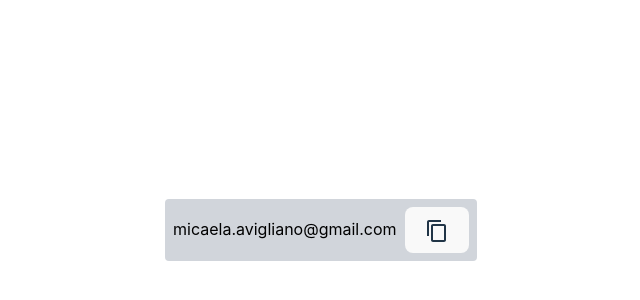
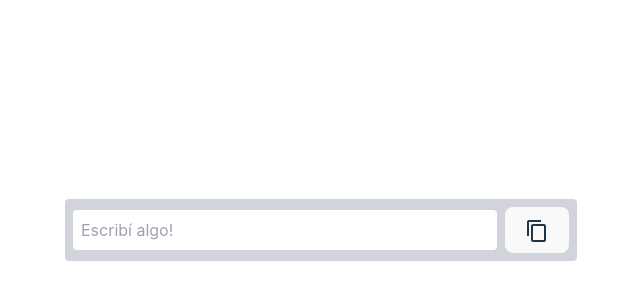
Before and after one commit to micaavigliano/accessible-tooltip, a React (Vite) app: page / in a window 1280 px wide. Shown: the part 170-470 px from the top of the page, without its empty margins (319-959 px from the left). Built offline with nearby package versions, Linux system fonts and the light colour scheme.

Commit message:
finished functionality and finished ui

```diff
--- a/src/App.tsx
+++ b/src/App.tsx
@@ -2,8 +2,8 @@
 
 function App() {
   return (
-    <div className="flex flex-row items-center justify-center h-screen ">
-      <CopyToClipboard text="micaela.avigliano@gmail.com" type="text" />
+    <div className="flex flex-row items-center justify-center h-screen">
+      <CopyToClipboard type="input" />
     </div>
   );
 }
--- a/src/components/CopyToClipboard.tsx
+++ b/src/components/CopyToClipboard.tsx
@@ -1,25 +1,48 @@
-import React, { useState } from "react";
+import React, { useState, useRef, useEffect } from "react";
 import Tooltip from "./Tooltip";
 import { ContentCopy } from "@mui/icons-material";
 
 interface ICopyToClipboard {
-  text: string;
+  text?: string;
   type?: "text" | "input";
 }
 
 const CopyToClipboard: React.FC<ICopyToClipboard> = ({ text, type }) => {
-  const [copyText, setCopyText] = useState<string>("copy");
+  const [copyText, setCopyText] = useState<string>("Copiar");
+  const inputRef = useRef<HTMLInputElement>(null);
+  const [inputValue, setInputValue] = useState<string>("");
   const handleCopyText = () => {
-    navigator.clipboard.writeText(text!).then(() => {
-      setCopyText("copied");
+    navigator.clipboard.writeText(text || inputValue).then(() => {
+      setCopyText("Copiado");
       setTimeout(() => {
-        setCopyText("copy");
+        setCopyText("Copiar");
       }, 5000);
     });
   };
+
+  useEffect(() => {
+    if (inputRef.current) {
+      setInputValue(inputRef.current.value);
+    }
+  }, [inputRef]);
+
+  const handleChange = () => {
+    if (inputRef.current) {
+      setInputValue(inputRef.current.value);
+    }
+  };
+
   return (
-    <div className="bg-gray-300 p-2 rounded">
-      {type === "text" && <span className="mr-2 text-black">{text}</span>}
+    <div className="bg-gray-300 p-2 rounded w-2/5 flex items-center justify-between">
+      {type === "text" && <span className="mr-2 text-black bg-white w-full p-2 rounded">{text}</span>}
+      {type === 'input' &&  <input
+        ref={inputRef}
+        type="text"
+        value={inputValue}
+        onChange={handleChange}
+        className="p-2 w-full mr-2 rounded"
+        placeholder="Escribí algo!"
+      />}
       <Tooltip text={copyText} direction={"right"} id={"copyid"}>
         <button onClick={handleCopyText} aria-labelledby="copyid">
           <ContentCopy />
--- a/src/components/Tooltip.tsx
+++ b/src/components/Tooltip.tsx
@@ -19,33 +19,43 @@
     setShowTooltip(false);
   };
 
+  const handleOnFocus = () => {
+    setShowTooltip(true)
+  }
+
+  const handleOnBlur = () => {
+    setShowTooltip(false)
+  }
+
   return (
     <div
       className="relative inline-block justify-center text-center"
       onMouseEnter={handleMouseEnter}
       onMouseLeave={handleMouseLeave}
+      onFocus={handleOnFocus}
+      onBlur={handleOnBlur}
     >
       {showTooltip && (
         <div
           className={`${styles.tooltip} ${
             direction === "top"
-              ? "bottom-[calc(100%+1px)] transform translate-x-[-60%] mb-2"
+              ? "bottom-[calc(100%+1px)] left-10 transform translate-x-[-60%] mb-2"
               : ""
           }
           ${
             direction === "bottom"
-              ? "top-[calc(100%+1px)] transform translate-x-[-60%] mt-2"
+              ? "top-[calc(100%+1px)] left-10 transform translate-x-[-60%] mt-2"
               : ""
           }
           ${
             direction === "left"
-              ? "-left-40 top-1/2 transform -translate-y-1/2"
+              ? "-left-24 top-1/2 transform -translate-y-1/2"
               : ""
           }
           ${
             direction === "right"
-              ? "-right-full top-1/2 transform -translate-y-1/2"
-              : "ml-20"
+              ? "-right-24 top-1/2 transform -translate-y-1/2"
+              : ""
           }`}
           data-placement={direction}
           role="tooltip"
```
